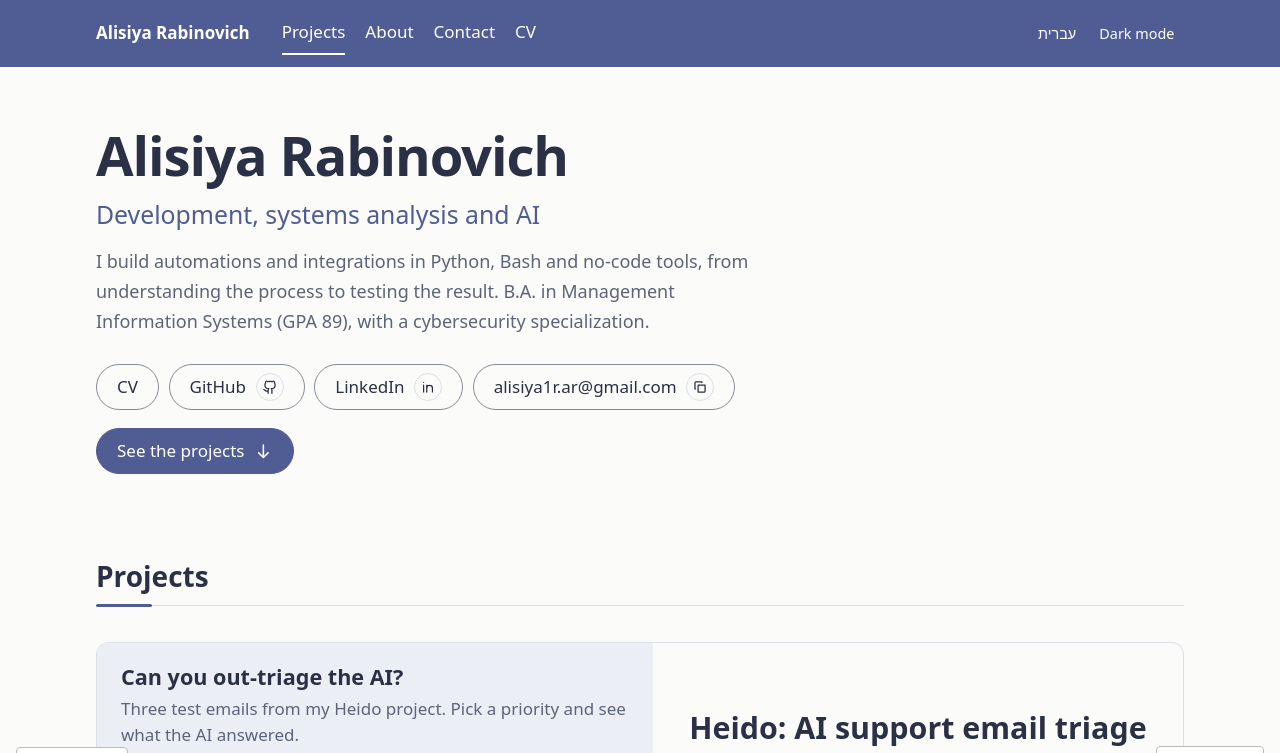
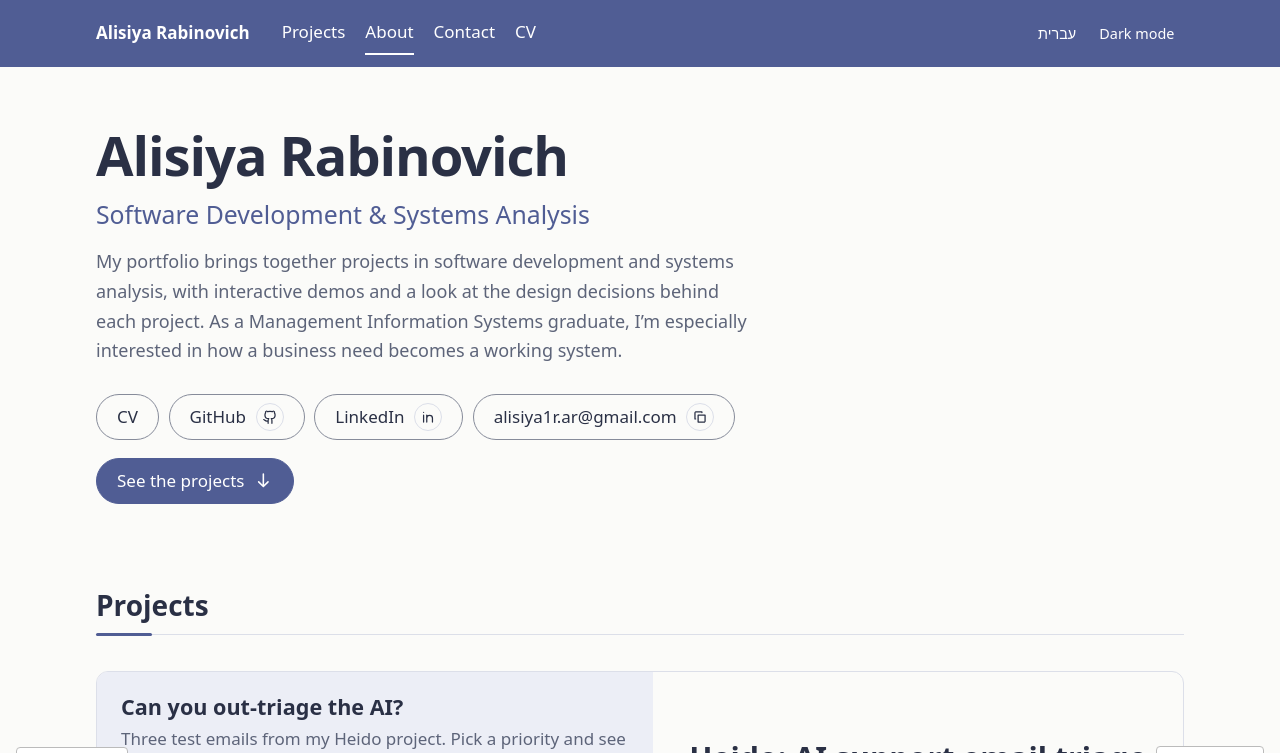
Before and after one commit to AlisiyaR/AlisiyaR.github.io, a plain HTML site: page index.html in a window 1280 px wide. Shown: the top 753 px of the page. Drawn offline with Linux system fonts and the light colour scheme; a web font is replaced by a local one.

Commit message:
Update headline, intro, about and Heido problem text
Co-Authored-By: Claude Opus 5.5 <noreply@anthropic.com>

```diff
--- a/css/style.css
+++ b/css/style.css
@@ -37,6 +37,7 @@ button:hover{background:var(--panel);color:var(--ink)}
 
 /* המשחקון של Heido */
 .go{margin-top:1.1rem}
+.closing{margin-bottom:1.5rem}
 
 .tz{overflow-anchor:none;background:var(--panel);padding:1.4rem 1.5rem 1.1rem}
 .tz h3,.feature .tz h3{font-size:1.35rem;margin:0}
--- a/index.html
+++ b/index.html
@@ -4,13 +4,13 @@
 <meta charset="utf-8">
 <meta name="viewport" content="width=device-width, initial-scale=1">
 <meta name="theme-color" content="#505d94">
-<title>Alisiya Rabinovich | Development, systems analysis and AI</title>
-<meta name="description" content="I build automations and integrations in Python, Bash and no-code tools, from understanding the process to testing the result. Portfolio with interactive project demos.">
+<title>Alisiya Rabinovich | Software Development &amp; Systems Analysis</title>
+<meta name="description" content="Software development and systems analysis: understanding a business need, designing a system around it, and building it. Portfolio with interactive project demos.">
 <link rel="canonical" href="https://alisiyar.github.io/">
 <meta property="og:type" content="website">
 <meta property="og:site_name" content="Alisiya Rabinovich">
-<meta property="og:title" content="Alisiya Rabinovich | Development, systems analysis and AI">
-<meta property="og:description" content="I build automations and integrations in Python, Bash and no-code tools, from understanding the process to testing the result. Portfolio with interactive project demos.">
+<meta property="og:title" content="Alisiya Rabinovich | Software Development &amp; Systems Analysis">
+<meta property="og:description" content="Software development and systems analysis: understanding a business need, designing a system around it, and building it. Portfolio with interactive project demos.">
 <meta property="og:url" content="https://alisiyar.github.io/">
 <meta property="og:image" content="https://alisiyar.github.io/assets/og/home.png">
 <meta property="og:image:width" content="1200">
--- a/js/content.js
+++ b/js/content.js
@@ -4,12 +4,12 @@
 window.SITE = {
   name: { he: "אליסיה רבינוביץ", en: "Alisiya Rabinovich" },
   headline: {
-    he: "פיתוח, ניתוח מערכות ו-AI",
-    en: "Development, systems analysis and AI"
+    he: "פיתוח תוכנה וניתוח מערכות",
+    en: "Software Development & Systems Analysis"
   },
   intro: {
-    he: "אני בונה אוטומציות ואינטגרציות ב-Python, ב-Bash ובכלי No-Code, מהבנת התהליך ועד בדיקת התוצאה. תואר ראשון בניהול מערכות מידע (ממוצע 89), בהתמחות סייבר.",
-    en: "I build automations and integrations in Python, Bash and no-code tools, from understanding the process to testing the result. B.A. in Management Information Systems (GPA 89), with a cybersecurity specialization."
+    he: "תיק העבודות שלי מרכז פרויקטים בפיתוח תוכנה ובניתוח מערכות, עם דמואים אינטראקטיביים והצצה להחלטות התכנון שמאחורי כל פרויקט. כבוגרת ניהול מערכות מידע, מעניין אותי במיוחד איך צורך עסקי הופך למערכת עובדת.",
+    en: "My portfolio brings together projects in software development and systems analysis, with interactive demos and a look at the design decisions behind each project. As a Management Information Systems graduate, I’m especially interested in how a business need becomes a working system."
   },
   links: {
     github: "https://github.com/AlisiyaR",
@@ -61,8 +61,14 @@ window.SITE = {
         lookLabel: { he: "על המיילים בדמו", en: "About the emails" },
         look: { he: "כל המיילים בדמו סווגו במערכת האמיתית במהלך הבדיקות, וארבעה מהם מסומנים כבדיקות של מקרי קצה. הסיווג נעשה על ידי AI, ולכן התוצאה עשויה להשתנות בין הרצות.", en: "Every email in this demo was classified by the real system during testing, and four are marked as edge-case tests. Because an AI does the classification, results can vary between runs." },
         problem: {
-          he: ["בצוותי תמיכה רבים ממיינים כל מייל ידנית. זה איטי ולא אחיד, ופנייה דחופה יכולה לחכות מאחורי בקשות שגרתיות.", "הצורך העסקי רחב יותר ממיון: אפשר לייעל את כל תהליך קבלת הפניות. מענה מהיר במייל יכול לעודד לקוחות לבחור בו במקום בטלפון, ב-WhatsApp, בפקס או בדואר. בטווח הארוך, ריכוז התקשורת בערוץ אחד יכול לחסוך זמן לצוות התמיכה וכסף ללקוח."],
-          en: ["Many support teams sort every email by hand. It is slow and inconsistent, and an urgent issue can wait behind routine requests.", "The business need goes beyond sorting: the whole intake process can be more efficient. Fast handling by email can encourage customers to choose it over phone calls, WhatsApp, fax or post. Over time, moving communication to one channel could save the support team time and the customer money."]
+          he: [
+            "הרעיון ל-Heido נולד מהניסיון שלי בתמיכת לקוחות. פניות הגיעו בטלפון, ב-WhatsApp ובפקס. העובדים היו צריכים לתעד כל פנייה, להעריך את הדחיפות שלה ולהחליט איזה צוות יטפל בה. עם תחלופה גבוהה של עובדים, היה קשה לשמור על אחידות בהחלטות האלה. פנייה שנשלחה לצוות הלא נכון הייתה צריכה להיבדק ולעבור ניתוב מחדש, מה שהוסיף עומס על הצוות והשאיר את הלקוח ממתין זמן רב יותר. גם בעיה דחופה יכלה לחכות מאחורי בקשות שגרתיות אם ההשפעה שלה לא הייתה ברורה במבט ראשון.",
+            "ראיתי הזדמנות לשפר את כל התהליך, החל מהמייל. לקוח יוכל לתאר את הבעיה פעם אחת ולקבל מספר פנייה, בזמן שהמערכת מסכמת את הפנייה, מעריכה את העדיפות שלה ומנתבת אותה לצוות המתאים. אם המייל יהפוך לדרך מהירה ואמינה יותר לקבל עזרה, ייתכן שיותר לקוחות יעדיפו אותו על פני שיחה או שליחת הודעת WhatsApp, פקס או מכתב. לאורך זמן, זה יכול להפחית את העבודה הידנית של צוות התמיכה ולחסוך ללקוחות את הזמן ואת ההוצאה של מעקב אחר הפנייה."
+          ],
+          en: [
+            "The idea for Heido came from my experience in customer support. Requests came in by phone, WhatsApp, and fax. Employees had to log each one, assess its urgency, and decide which team should handle it. With frequent staff turnover, it was difficult to keep those decisions consistent. A request sent to the wrong team had to be reviewed and routed again, adding to the team’s workload and leaving the customer waiting longer. An urgent issue could also sit behind routine requests if its impact wasn’t clear at first glance.",
+            "I saw an opportunity to improve the whole process, starting with email. A customer could describe the issue once and receive a ticket number, while the system summarized the request, assessed its priority, and routed it to the right team. If email became a faster, more reliable way to get help, more customers might choose it over calling or sending a WhatsApp message, fax, or letter. Over time, that could reduce manual work for the support team and save customers the time and expense of following up."
+          ]
         },
         did: {
           he: [
@@ -297,13 +303,21 @@ window.SITE = {
 
   about: {
     he: [
-      "אני אוהבת להבין איך מערכות ותהליכים עובדים, למצוא איפה הם נתקעים ולבנות פתרונות טובים יותר. ב-Bynet Semech נכנסתי לתפקיד שלא היה מאויש ובניתי את תהליכי העבודה והנהלים שלו מאפס, תוך כדי התואר.",
-      "התואר והתמחות הסייבר נתנו לי בסיס בתכנות מונחה עצמים, SQL, Linux ורשתות. אני לומדת מהר ובאופן עצמאי, ופתוחה לתפקידי ג'וניור בפיתוח, באוטומציה, ב-AI ובניתוח מערכות."
+      "פיתוח תוכנה וניתוח מערכות היו המקצועות האהובים עליי בתואר הראשון בניהול מערכות מידע. לצד יסודות התכנות למדתי ניתוח מערכות, עיצוב חוויית משתמש, ניתוח נתונים, אבטחת מידע וניהול פרויקטים. יחד, המקצועות האלה עיצבו את הדרך שבה אני ניגשת למערכת חדשה. אני מתחילה ממה שהמשתמש מנסה להשיג, ואז בודקת אילו נתונים הוא צריך ולמי צריכה להיות גישה אליהם. משם אני מתכננת את הפרויקט ומחלקת את העבודה לשלבי פיתוח.",
+      "במהלך הלימודים עבדתי בתמיכה טכנית ותפעולית ב-Bynet Semech. זיהיתי דפוסים בפניות חוזרות ופיתחתי נהלים לטיפול בהן בין הצוותים. הניסיון הזה עדיין משפיע על הדרך שבה אני ניגשת לפרויקטים שלי. אני רוצה להבין איך אנשים עובדים בפועל, איפה הם נתקלים בקשיים, ומה המערכת צריכה לעשות כדי לעזור."
     ],
     en: [
-      "I enjoy understanding how systems and processes work, finding where they break and building better solutions. At Bynet Semech, I stepped into an unstaffed role and built its workflows and procedures from scratch while studying for my degree.",
-      "My degree and cybersecurity specialization gave me a foundation in object-oriented programming, SQL, Linux and networking. I learn fast and independently, and I'm open to junior roles in development, automation, AI and systems analysis."
+      "Software development and systems analysis were my favorite subjects during my B.A. in Management Information Systems. Alongside programming fundamentals, I studied systems analysis, UX design, data analysis, information security, and project management. Together, these subjects shaped how I approach a new system. I start with what the user is trying to accomplish, then consider what data they need and who should have access to it. From there, I plan the project and organize the work into development phases.",
+      "While studying, I worked in technical and operational support at Bynet Semech. I noticed patterns in recurring requests and developed procedures for handling them across teams. That experience still influences how I approach my own projects. I want to understand how people actually do their work, where they run into difficulties, and what a system needs to do to help."
     ]
+  },
+  looking: {
+    he: "אני מחפשת תפקיד ג'וניור בפיתוח תוכנה או בניתוח מערכות. מעניינות אותי במיוחד הזדמנויות שבהן אוכל לעבוד עם משתמשים כדי להבין צורך עסקי, לעזור לעצב את הדרישות ולהישאר מעורבת בזמן שהתוכנה נבנית.",
+    en: "I’m looking for a junior role in software development or systems analysis. I’m especially interested in opportunities where I can work with users to understand a business need, help shape the requirements, and stay involved as the software is built."
+  },
+  closing: {
+    he: "אם אתם מגייסים לתפקיד ג'וניור בפיתוח תוכנה או בניתוח מערכות, אשמח לשמוע על הצוות ועל מה שאתם בונים.",
+    en: "If you’re hiring for a junior software development or systems analysis role, I’d be happy to hear about the team and what you’re building."
   },
   how: [
     { label: { he: "מתחילה מהבעיה", en: "I start with the problem" },
@@ -344,9 +358,8 @@ window.SITE = {
       note: { he: "סריקת רשתות, בדיקות חדירה, מיפוי פגיעויות והדמיית תקיפות. במהלך ההתמחות בניתי שלושה כלי אוטומציה ב-Bash.", en: "Network scanning, penetration testing, vulnerability mapping and attack simulation. I built three Bash automation tools during the specialization." } }
   ],
   site: [
-    { label: { he: "בלי מפתחות API", en: "No API keys" }, text: { he: "אתר סטטי לא יכול להסתיר סוד, ולכן אף דמו לא משתמש במפתח. מזג האוויר מגיע מ-Open-Meteo, שלא דורש מפתח.", en: "A static site cannot hide a secret, so no demo uses a key. The weather comes from Open-Meteo, which needs none." } },
-    { label: { he: "בלי סריקות אמיתיות", en: "No real scans" }, text: { he: "המסוף מציג תוצאות של רשת בדיונית, ותשובות ה-AI נשמרו מהבדיקות.", en: "The terminal shows results for a fictional network, and the AI answers were saved from testing." } },
-    { label: { he: "איך נבנה", en: "How it was made" }, text: { he: "HTML, CSS ו-JavaScript בלי ספריות, בעזרת Claude.", en: "Plain HTML, CSS and JavaScript with no framework, with the help of Claude." } }
+    { label: { he: "תיק העבודות", en: "The portfolio" }, text: { he: "בניתי את תיק העבודות הדו-לשוני הזה ב-HTML, ב-CSS וב-JavaScript, בעזרת Claude. הדמואים מאפשרים למבקרים להכיר את העבודה ישירות בדפדפן.", en: "I built this bilingual portfolio with HTML, CSS, and JavaScript, with assistance from Claude. The project demos let visitors explore the work directly in their browser." } },
+    { label: { he: "הדמואים", en: "The demos" }, text: { he: "דמו מזג האוויר משתמש בנתונים חיים מ-Open-Meteo. הדמו של Heido משתמש בתשובות של המודל שנשמרו במהלך הבדיקות, כך שאפשר להשוות את ההחלטות שלכם לתוצאות שבדקתי. דמו הסייבר משתמש ברשת מדומה.", en: "The weather demo uses live data from Open-Meteo. The Heido demo uses model responses saved during testing, so you can compare your decisions with the results I evaluated. The cybersecurity demo uses a simulated network." } }
   ],
   experience: [
     { when: "2023–2026", what: { he: "נציגת Back Office, תמיכה טכנית ותפעולית, Bynet Semech (משרה חלקית)", en: "Back Office Representative, technical and operational support, Bynet Semech (part-time)" },
--- a/js/edit.js
+++ b/js/edit.js
@@ -38,7 +38,9 @@
     pair("איך אני עובדת", `how.${i}.text`, `פירוט ${i + 1}`, s.text);
   });
   pair("כישורים", "proofNote", "הערה מעל הרשימה", S.proofNote);
-  S.site.forEach((s, i) => { pair("איך האתר נבנה", `site.${i}.label`, `נושא ${i + 1}`, s.label); pair("איך האתר נבנה", `site.${i}.text`, `פירוט ${i + 1}`, s.text); });
+  pair("עליי", "looking", "מה אני מחפשת", S.looking);
+  pair("יצירת קשר", "closing", "משפט סיום", S.closing);
+  S.site.forEach((s, i) => { pair("על האתר", `site.${i}.label`, `נושא ${i + 1}`, s.label); pair("על האתר", `site.${i}.text`, `פירוט ${i + 1}`, s.text); });
   S.skills.forEach((s, i) => {
     pair("כישורים", `skills.${i}.label`, `נושא ${i + 1}`, s.label);
     flat("כישורים", `skills.${i}.items`, `פירוט ${i + 1}`, s, "items");
@@ -48,7 +50,7 @@
     pair(g, `${k}.${i}.what`, `${what} ${i + 1}`, s.what);
     if (s.note) pair(g, `${k}.${i}.note`, `פירוט ${i + 1}`, s.note);
   });
-  const NAMES = { projects: "כותרת: פרויקטים", about: "כותרת: עליי", how: "כותרת: איך אני עובדת", skills: "כותרת: כישורים", edu: "כותרת: השכלה", exp: "כותרת: ניסיון", contact: "כותרת: יצירת קשר", cv: "כפתור: קורות חיים", see: "כפתור: לפרויקטים", try: "כפתור: דמו", back: "קישור: חזרה", full: "קישור: חלון מלא", demo: "כותרת: דמו" };
+  const NAMES = { projects: "כותרת: פרויקטים", about: "כותרת: עליי", how: "כותרת: איך אני עובדת", looking: "כותרת: מה אני מחפשת", skills: "כותרת: כישורים", edu: "כותרת: השכלה", exp: "כותרת: ניסיון", contact: "כותרת: יצירת קשר", cv: "כפתור: קורות חיים", see: "כפתור: לפרויקטים", try: "כפתור: דמו", back: "קישור: חזרה", full: "קישור: חלון מלא", demo: "כותרת: דמו" };
   for (const k in NAMES) add("כותרות וכפתורים", `ui.${k}`, NAMES[k], () => ({ he: UI.he[k], en: UI.en[k] }), (l, v) => { UI[l][k] = v; });
 
   // שינויים שמורים. אם הטקסט בקובץ כבר התעדכן, השינוי הישן נזרק.
--- a/js/site.js
+++ b/js/site.js
@@ -2,8 +2,8 @@
   const S = window.SITE;
   const LOCAL = ["localhost", "127.0.0.1"].includes(location.hostname); // באתר המפורסם פסקאות זמניות ב"עליי" מוסתרות
   const UI = {
-    he: { projects: "פרויקטים", about: "עליי", how: "איך אני עובדת", skills: "כישורים", edu: "השכלה", exp: "ניסיון תעסוקתי", site: "איך האתר נבנה", contact: "יצירת קשר", github: "GitHub", linkedin: "LinkedIn", cv: "קורות חיים", email: "אימייל", copy: "העתקת כתובת המייל", copied: "הועתק", manual: "הכתובת סומנה, העתיקו עם Ctrl+C", try: "לנסות את הדמו", view: "לעמוד הפרויקט", soon: "הדמו בהכנה", back: "לכל הפרויקטים", full: "פתיחה בחלון מלא", demo: "דמו", missing: "הפרויקט לא נמצא", add: "קישור יתווסף", light: "מצב בהיר", dark: "מצב כהה", other: "English", nav: "ניווט", menu: "תפריט", see: "לפרויקטים", shows: "מה זה מראה", result: "תוצאה", next: "הפרויקט הבא", more: "רוצים לדעת עוד?", skip: "דילוג לתוכן", task: "משימה", priority: "עדיפות", assigned: "עובד", type: "סוג", role: "התפקיד שלי", when: "מתי", glance: "במבט אחד", look: "על הדמו", problem: "הבעיה", goal: "המטרה", did: "מה עשיתי", trace: "דרישה אחת, מהצורך ועד המשימות", decisions: "החלטות", instead: "במקום", why: "למה", source: "המקור", tested: "איך בדקתי", catacc: "קטגוריה ועובד", prio: "עדיפות", version: "גרסת פרומפט", hit: "נכון", miss: "טעות", limits: "תקלות, מגבלות והצעד הבא", shotsTitle: "צילומים", diagrams: "תרשימי UML", video: "סרטון של אב-הטיפוס", close: "סגירה", prev: "הקודם", nextImg: "הבא" },
-    en: { projects: "Projects", about: "About", how: "How I work", skills: "Skills", edu: "Education", exp: "Work experience", site: "How this site was built", contact: "Contact", github: "GitHub", linkedin: "LinkedIn", cv: "CV", email: "Email", copy: "Copy email address", copied: "Copied", manual: "Address selected, copy with Ctrl+C", try: "Try the demo", view: "View project", soon: "Demo in progress", back: "All projects", full: "Open full page", demo: "Demo", missing: "Project not found", add: "Link coming", light: "Light mode", dark: "Dark mode", other: "עברית", nav: "Navigation", menu: "Menu", see: "See the projects", shows: "What it shows", result: "Result", next: "Next project", more: "Want to know more?", skip: "Skip to content", task: "Task", priority: "Priority", assigned: "Assigned to", type: "Type", role: "My role", when: "When", glance: "At a glance", look: "About the demo", problem: "The problem", goal: "The goal", did: "What I did", trace: "One requirement, from the need to the tasks", decisions: "Decisions", instead: "Instead of", why: "Why", source: "Source", tested: "How I tested it", catacc: "Category and employee", prio: "Priority", version: "Prompt version", hit: "Right", miss: "Missed", limits: "Problems, limits and next steps", shotsTitle: "Screenshots", diagrams: "UML diagrams", video: "Video of the prototype", close: "Close", prev: "Previous", nextImg: "Next" }
+    he: { projects: "פרויקטים", about: "עליי", how: "איך אני עובדת", skills: "כישורים", edu: "השכלה", exp: "ניסיון תעסוקתי", site: "על האתר", looking: "מה אני מחפשת", contact: "יצירת קשר", github: "GitHub", linkedin: "LinkedIn", cv: "קורות חיים", email: "אימייל", copy: "העתקת כתובת המייל", copied: "הועתק", manual: "הכתובת סומנה, העתיקו עם Ctrl+C", try: "לנסות את הדמו", view: "לעמוד הפרויקט", soon: "הדמו בהכנה", back: "לכל הפרויקטים", full: "פתיחה בחלון מלא", demo: "דמו", missing: "הפרויקט לא נמצא", add: "קישור יתווסף", light: "מצב בהיר", dark: "מצב כהה", other: "English", nav: "ניווט", menu: "תפריט", see: "לפרויקטים", shows: "מה זה מראה", result: "תוצאה", next: "הפרויקט הבא", more: "רוצים לדעת עוד?", skip: "דילוג לתוכן", task: "משימה", priority: "עדיפות", assigned: "עובד", type: "סוג", role: "התפקיד שלי", when: "מתי", glance: "במבט אחד", look: "על הדמו", problem: "הבעיה", goal: "המטרה", did: "מה עשיתי", trace: "דרישה אחת, מהצורך ועד המשימות", decisions: "החלטות", instead: "במקום", why: "למה", source: "המקור", tested: "איך בדקתי", catacc: "קטגוריה ועובד", prio: "עדיפות", version: "גרסת פרומפט", hit: "נכון", miss: "טעות", limits: "תקלות, מגבלות והצעד הבא", shotsTitle: "צילומים", diagrams: "תרשימי UML", video: "סרטון של אב-הטיפוס", close: "סגירה", prev: "הקודם", nextImg: "הבא" },
+    en: { projects: "Projects", about: "About", how: "How I work", skills: "Skills", edu: "Education", exp: "Work experience", site: "About this site", looking: "Looking for", contact: "Contact", github: "GitHub", linkedin: "LinkedIn", cv: "CV", email: "Email", copy: "Copy email address", copied: "Copied", manual: "Address selected, copy with Ctrl+C", try: "Try the demo", view: "View project", soon: "Demo in progress", back: "All projects", full: "Open full page", demo: "Demo", missing: "Project not found", add: "Link coming", light: "Light mode", dark: "Dark mode", other: "עברית", nav: "Navigation", menu: "Menu", see: "See the projects", shows: "What it shows", result: "Result", next: "Next project", more: "Want to know more?", skip: "Skip to content", task: "Task", priority: "Priority", assigned: "Assigned to", type: "Type", role: "My role", when: "When", glance: "At a glance", look: "About the demo", problem: "The problem", goal: "The goal", did: "What I did", trace: "One requirement, from the need to the tasks", decisions: "Decisions", instead: "Instead of", why: "Why", source: "Source", tested: "How I tested it", catacc: "Category and employee", prio: "Priority", version: "Prompt version", hit: "Right", miss: "Missed", limits: "Problems, limits and next steps", shotsTitle: "Screenshots", diagrams: "UML diagrams", video: "Video of the prototype", close: "Close", prev: "Previous", nextImg: "Next" }
   };
   const store = {
     get(k) { try { return localStorage.getItem(k); } catch { return null; } },
@@ -205,12 +205,13 @@
           links(), h("a", { class: "btn main go", href: "#projects" }, u.see, icon("down")))),
       section("projects", card(S.projects[0], 0), h("div", { class: "cards" }, S.projects.slice(1).map((p, i) => card(p, i + 1)))),
       section("about", S.about[lang].filter(x => LOCAL || !x.startsWith("[")).map(x => h("p", {}, txt(x)))),
+      S.looking ? section("looking", h("p", {}, txt(S.looking))) : null,
       section("how", h("dl", {}, (S.how || []).flatMap(s => [h("dt", {}, tr(s.label)), h("dd", {}, txt(s.text))]))),
       section("skills", S.proofNote ? h("p", { class: "note" }, txt(S.proofNote)) : null, h("dl", {}, S.skills.flatMap(s => [h("dt", {}, tr(s.label)), h("dd", {}, skill(s.items))]))),
       section("edu", timeline(S.education)),
       section("exp", timeline(S.experience)),
       section("site", h("dl", {}, (S.site || []).flatMap(s => [h("dt", {}, tr(s.label)), h("dd", {}, txt(s.text))]))),
-      section("contact", links()));
+      section("contact", S.closing ? h("p", { class: "closing" }, txt(S.closing)) : null, links()));
   }
 
   const jump = () => { if (location.hash) document.getElementById(location.hash.slice(1))?.scrollIntoView({ behavior: "instant" }); };
```
Also changed, not shown: assets/og/home.png.
